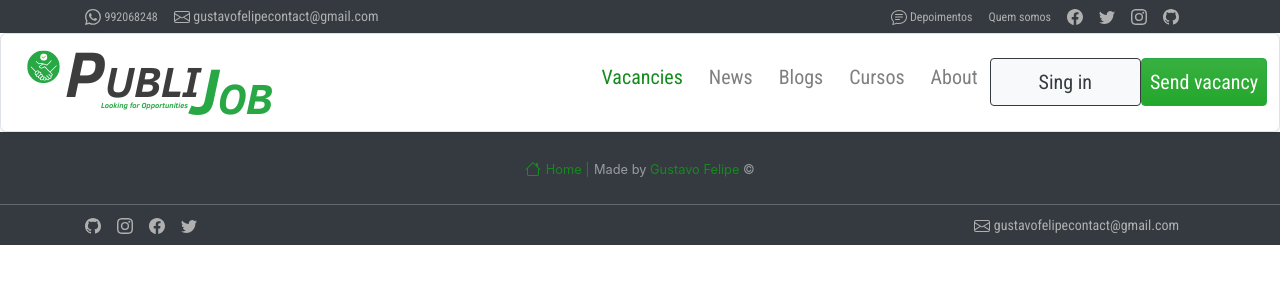
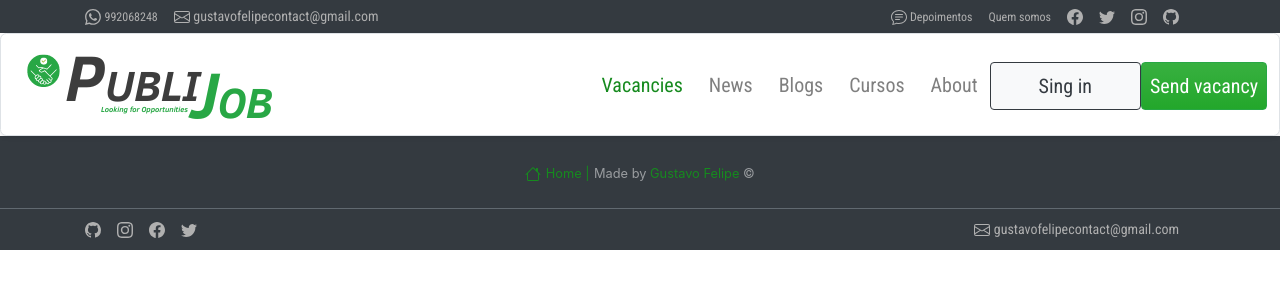
Before and after one commit to gusttavofelipe/publi-job, a Django app: template user/templates/user/edit_profile.html in a window 1280 px wide. Shown: the top 300 px of the page. Run offline with Django 4.2, Linux system fonts and the light colour scheme; the template is opened without the code that fills it, so the values that code supplies are empty; some libraries are stand-ins or nearby versions.

Commit message:
fx - ajustar alinhamento vertical dos itens da nav

```diff
--- a/templates/parciais/_nav.html
+++ b/templates/parciais/_nav.html
@@ -13,7 +13,7 @@
     <div class="collapse navbar-collapse" id="navbarSupportedContent">
         <ul class="navbar-nav ml-auto topnav">
             <li class="nav-item pl-nav-item">
-                <a class="nav-link text-success" href="{% url 'vacancies:home'%}">Vacancies</a>
+                <a class="nav-link text-success align-middle" href="{% url 'vacancies:home'%}">Vacancies</a>
             </li>
             <li class="nav-item pl-nav-item">
                 <a class="nav-link" href="#">News</a>
--- a/templates/static/css/style.css
+++ b/templates/static/css/style.css
@@ -293,6 +293,10 @@ footer{
     padding-bottom: 7.3%!important;
 }
 
+.nav-item{
+    padding-top: 1%;
+}
+
 @media only screen and (max-width: 575px){
     .vacancy-card{
         height: 270px;
```
